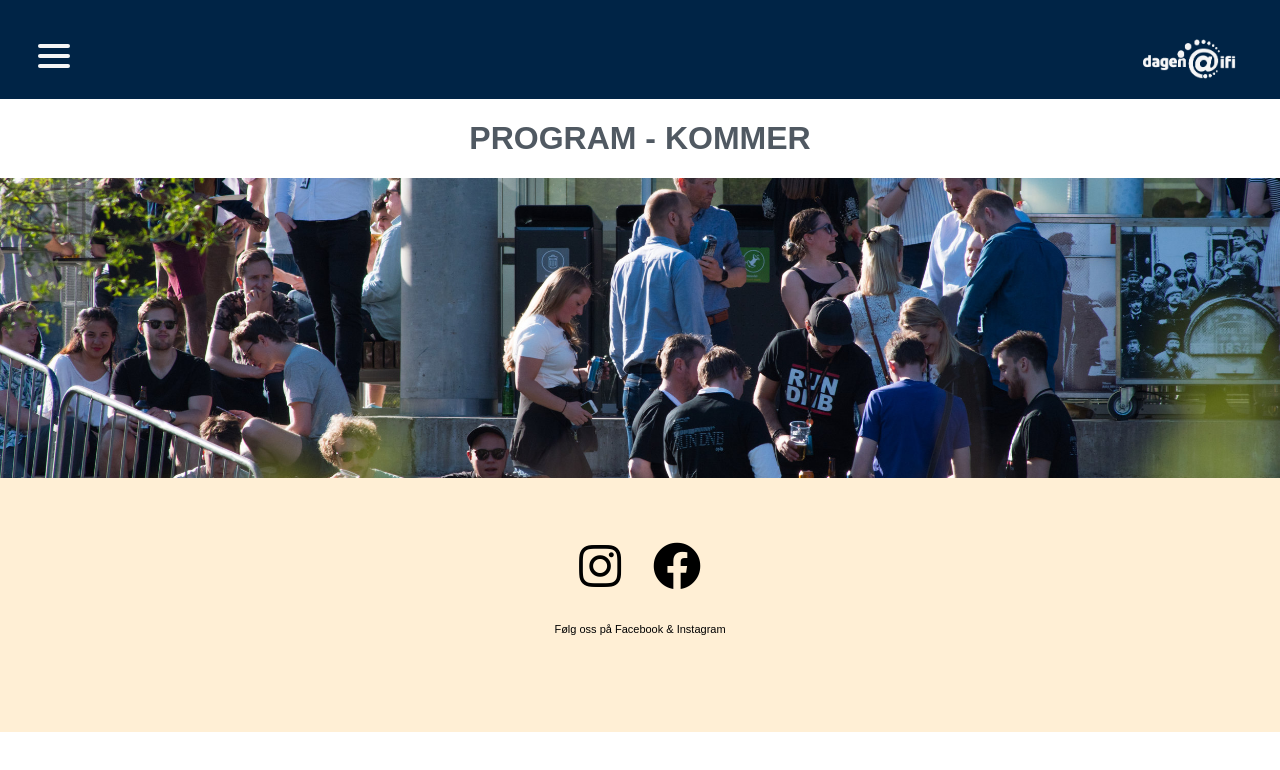
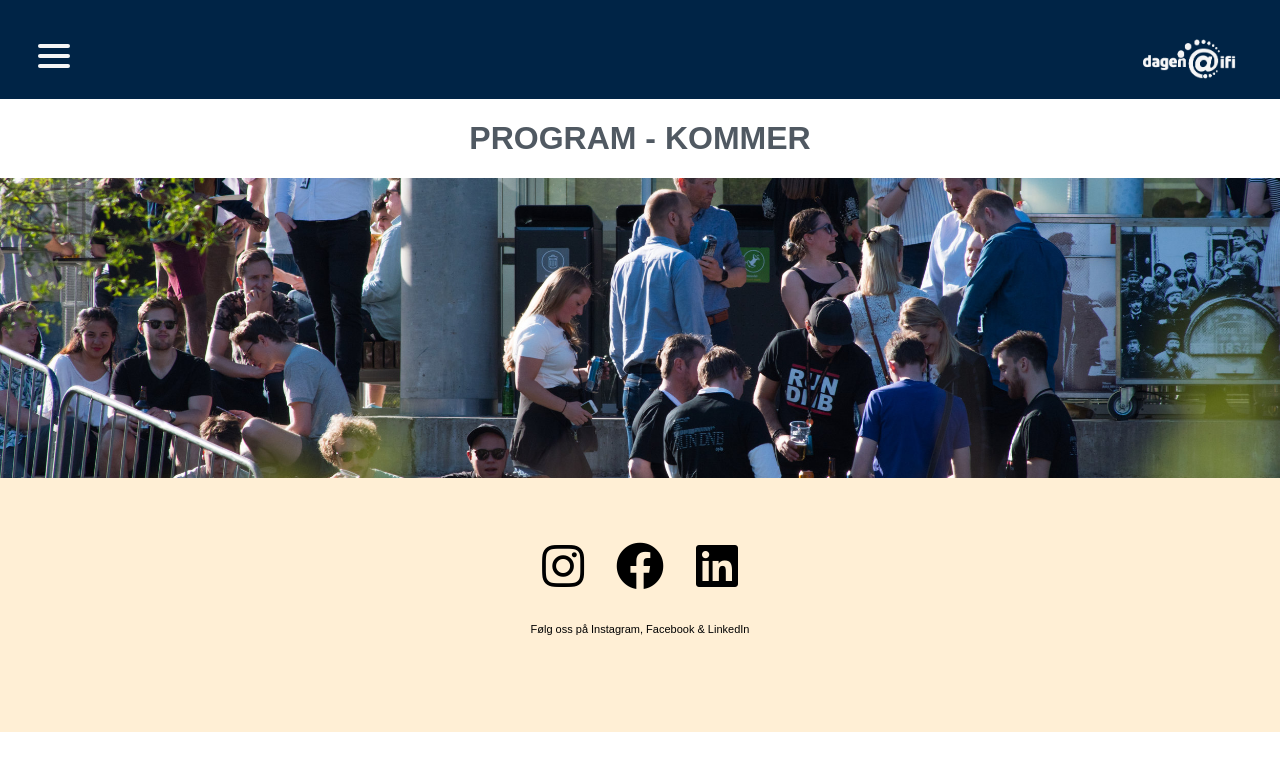
Before and after one commit to ifi-dagen/webpage, a React (Create React App) app: page /program in a window 1280 px wide. Shown: the top 770 px of the page. Built offline with nearby package versions, Linux system fonts and the light colour scheme.

Commit message:
Added Linkedin icon in footer

```diff
--- a/src/components/footer.js
+++ b/src/components/footer.js
@@ -7,8 +7,17 @@ const Footer = () => {
         <Wrapper>
             <Instagram />
             <Facebook />
-            <Credit>Følg oss på Facebook & Instagram</Credit>
+            <Linkedin />
+            <Credit>Følg oss på Instagram, Facebook & LinkedIn</Credit>
         </Wrapper >
+    )
+}
+
+const Linkedin = () => {
+    return (
+        <Link href="https://www.linkedin.com/company/dagen-ifi/">
+            <Icon className="fab fa-linkedin"></Icon>
+        </Link>
     )
 }
 
```
